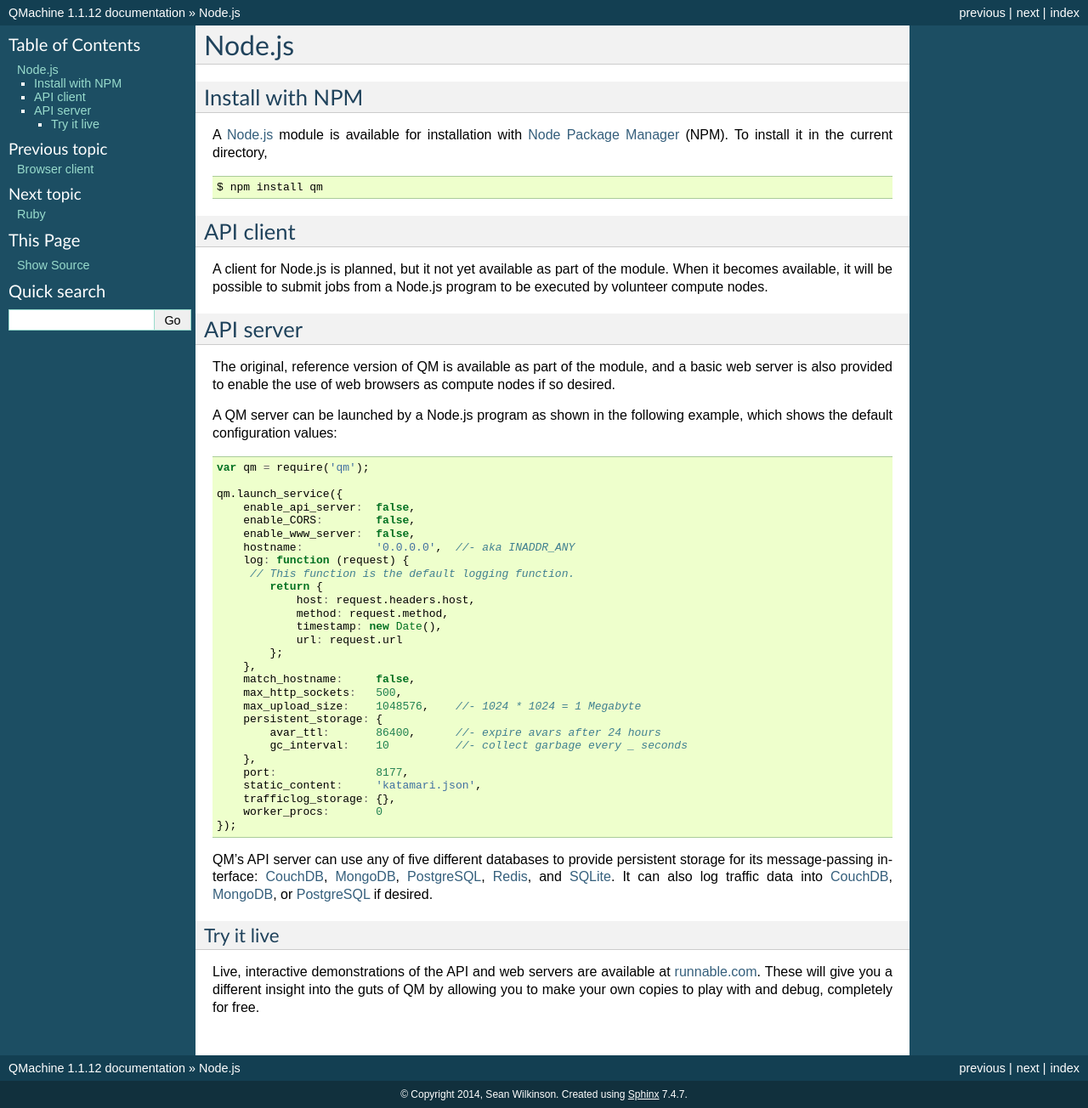
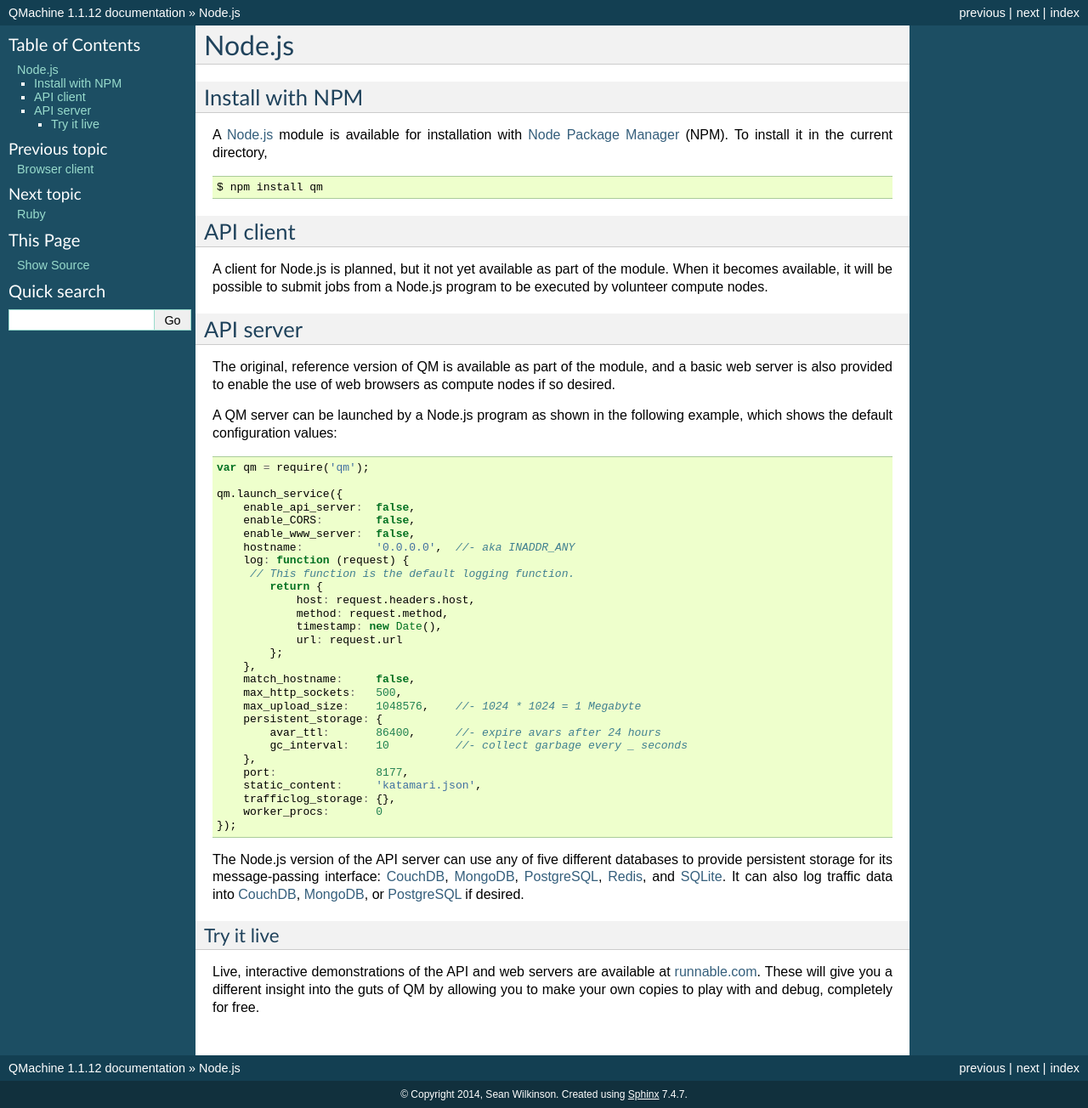
Before and after one commit to qmachine/qmachine, a Sphinx documentation site: the page built from docs/nodejs.rst, in a window 1280 px wide. Shown: the whole page at 85% size. Built offline with Sphinx 7.4.7, drawn with Linux system fonts in a browser that asks for light colours.

Commit message:
Forgot to commit Node.js changes

```diff
--- a/docs/nodejs.rst
+++ b/docs/nodejs.rst
@@ -61,10 +61,10 @@ example, which shows the default configuration values:
         worker_procs:       0
     });
 
-QM's API server can use any of five different databases to provide persistent
-storage for its message-passing interface: CouchDB_, MongoDB_, PostgreSQL_,
-Redis_, and SQLite_. It can also log traffic data into CouchDB_, MongoDB_, or
-PostgreSQL_ if desired.
+The Node.js version of the API server can use any of five different databases
+to provide persistent storage for its message-passing interface: CouchDB_,
+MongoDB_, PostgreSQL_, Redis_, and SQLite_. It can also log traffic data into
+CouchDB_, MongoDB_, or PostgreSQL_ if desired.
 
 
 Try it live
```
